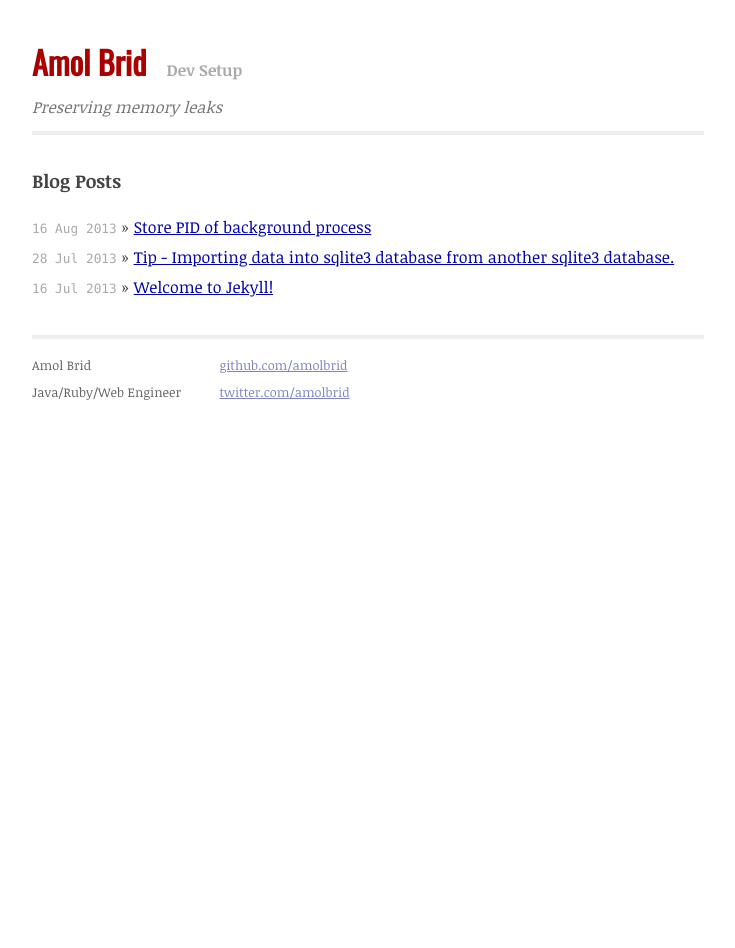
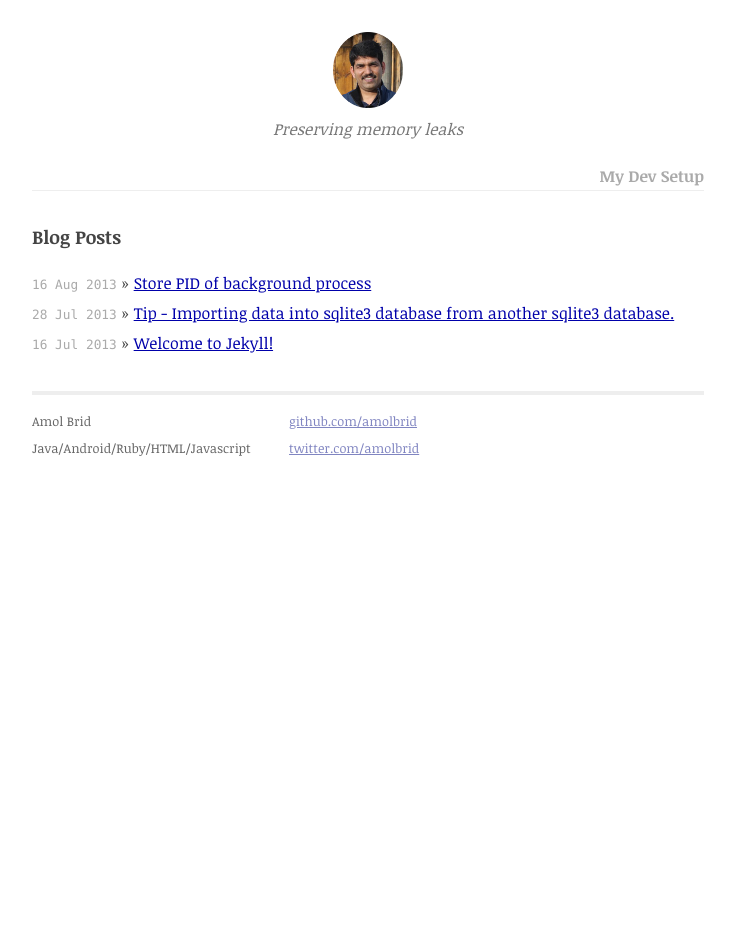
Before and after one commit to amolbrid/amolbrid.github.com, a Jekyll site: the page built from index.html, in a window 1280 px wide. Shown: the whole page, without its empty margins (272-1007 px from the left). Built offline with Jekyll 4.4.1, drawn with Linux system fonts in a browser that asks for light colours; some web fonts are replaced; Markdown is read by kramdown in place of the engine named in the settings.

Commit message:
style changes

```diff
--- a/_layouts/default.html
+++ b/_layouts/default.html
@@ -17,9 +17,9 @@
         <div class="container">
           <section class="site">
             <header class="header">
-              <h1 class="title"><a href="/">{{ site.name }}</a></h1>
-              <a class="extra" href="/development-setup.html">Dev Setup</a>
+              <h1 class="title"><a href="/"><img src='/assets/me2.png' alt='{{ site.name }}' width='70px'></img></a></h1>
               <div class="tag-line">Preserving memory leaks</div>
+              <div style="text-align: right"><a class="extra" href="/development-setup.html">My Dev Setup</a></div>
             </header>
 
                 {{ content }}
@@ -28,7 +28,7 @@
               <div class="contact">
                 <p>
                   Amol Brid<br />
-                  Java/Ruby/Web Engineer<br />
+                  Java/Android/Ruby/HTML/Javascript<br />
                 </p>
               </div>
               <div class="contact">
--- a/css/main.css
+++ b/css/main.css
@@ -71,13 +71,14 @@ ul.posts span {
 /*  font-size: 115%; */
   text-align: justify;
   width: 42em;
-  margin: 3em auto 2em;
+  margin: 2em auto;
   /*line-height: 1.5em;*/
 }
 
 .site .header {
   margin-bottom: 2em;
-  border-bottom: 4px solid #EEEEEE;
+  border-bottom: 1px solid #EEEEEE;
+  text-align: center;
 }
 
 .site .header a {
@@ -86,14 +87,14 @@ ul.posts span {
 }
 
 .site .header h1.title {
-  display: inline-block;
+  /*display: inline-block;*/
 }
 
 .site .header .tag-line {
   color: #777;
   font-style: italic;
   position: relative;
-  top: -10px;
+  top: -20px;
 }
 
 .site .header h1.title a {
```
Also changed, not shown: assets/me1.png (added), assets/me2.png (added).
